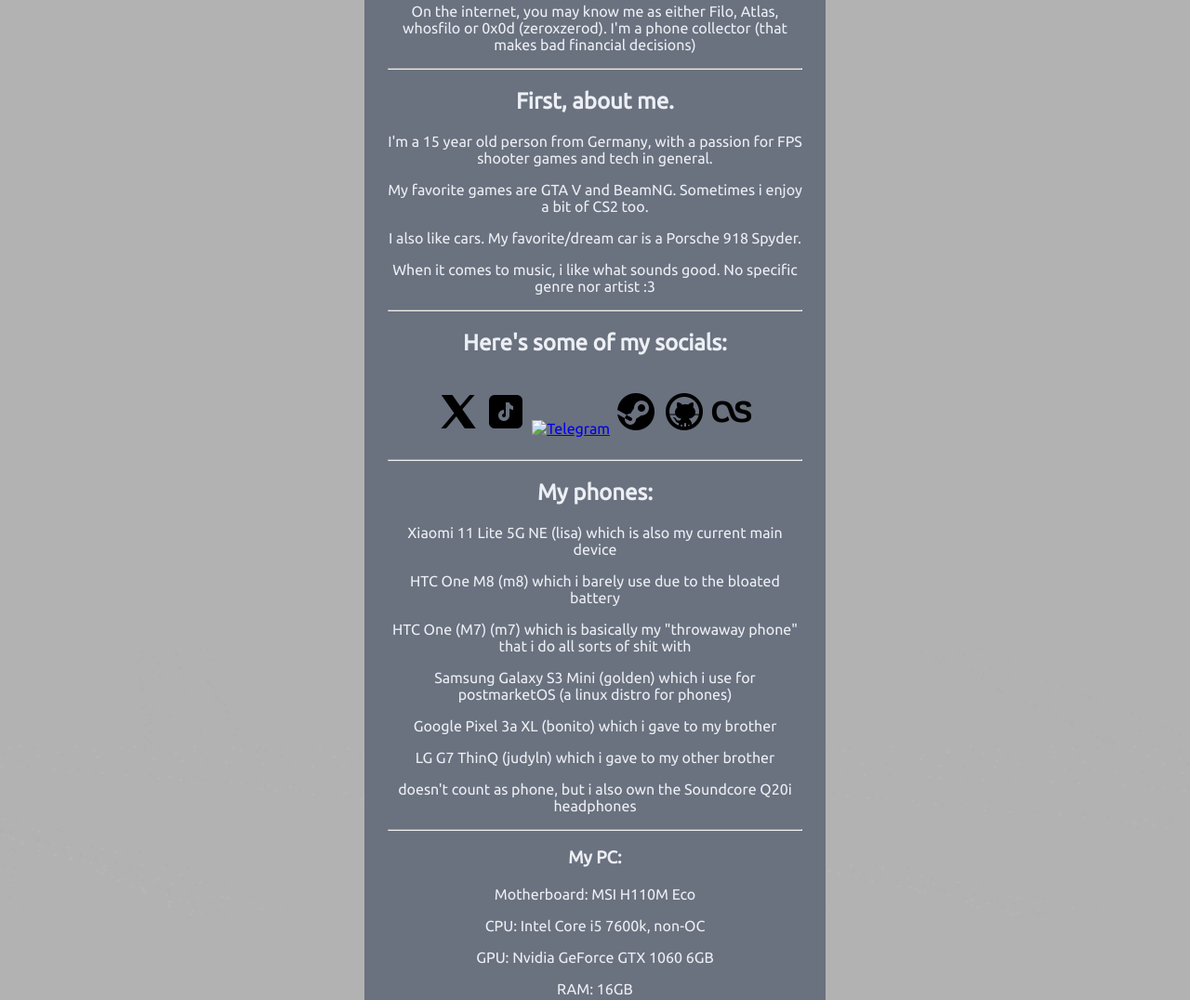
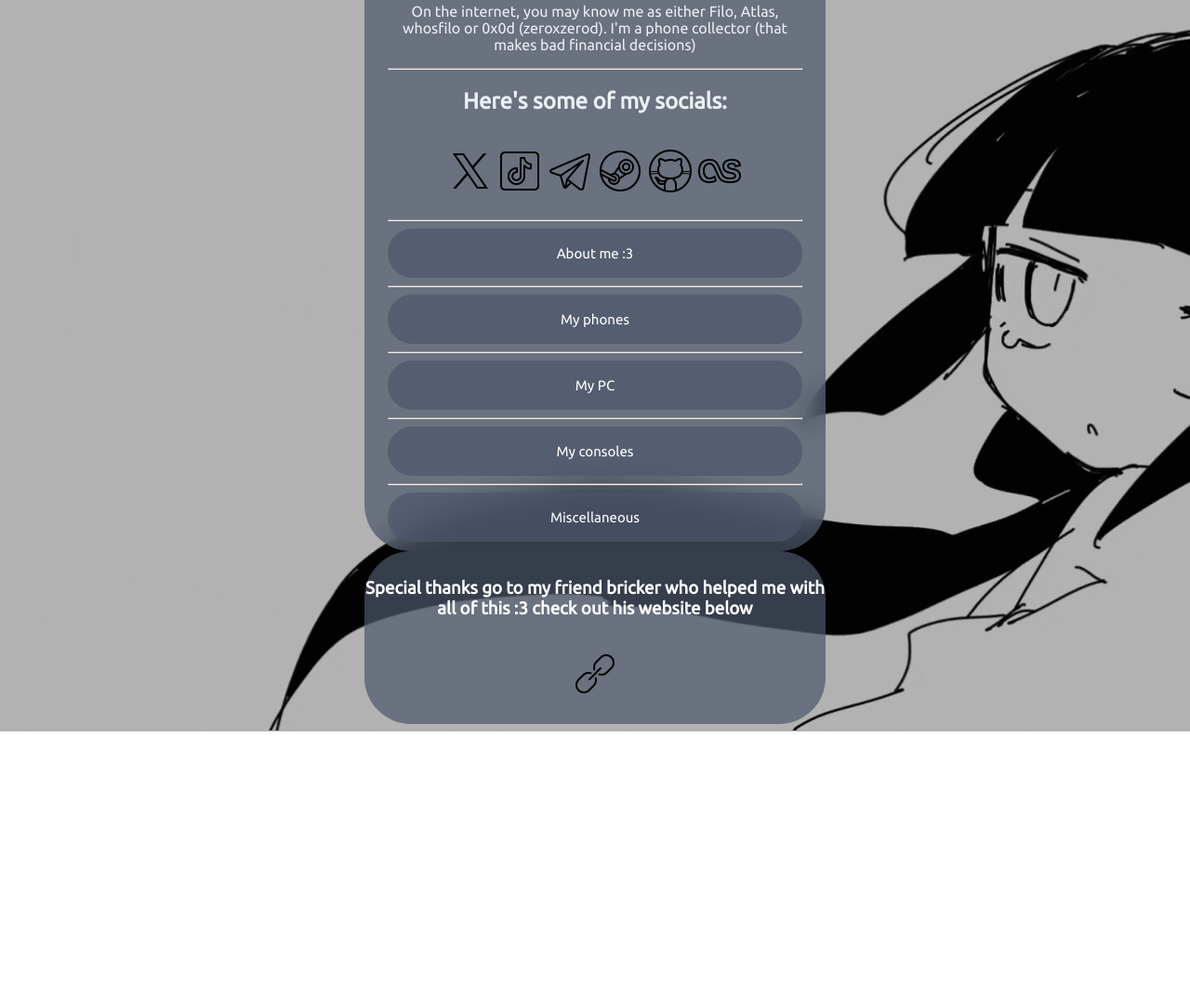
Before and after one commit to snareofalifetime/snareofalifetime.github.io, a plain HTML site: page index.html in a window 1280 px wide. Shown: the part 298-1374 px from the top of the page at 93% size. After the commit the page ends 1085 px from the top, so only its background shows below. Drawn offline with Linux system fonts and the light colour scheme; a script that the page names is missing.

Commit message:
v1.0.1: now with collapsible buttons and js

```diff
--- a/index.html
+++ b/index.html
@@ -17,56 +17,62 @@
         <h2>As you may have read, i'm Filo, or Atlas, depending on how you know me. Here's what i am-</h2>
         <p>On the internet, you may know me as either Filo, Atlas, whosfilo or 0x0d (zeroxzerod). I'm a phone collector (that makes bad financial decisions)</p>
         <hr>
-        <h2>First, about me.</h2>
-        <p>I'm a 15 year old person from Germany, with a passion for FPS shooter games and tech in general.</p>
-        <p>My favorite games are GTA V and BeamNG. Sometimes i enjoy a bit of CS2 too.</p>
-        <p>I also like cars. My favorite/dream car is a Porsche 918 Spyder.</p>
-        <p>When it comes to music, i like what sounds good. No specific genre nor artist :3</p>
-        <hr>
         <h2>Here's some of my socials:</h2>
         <div id="iconsrow">
           <div id="icon">
           <p><a href="https://x.com/whosfiloonx">
-          <img src="icons8-twitterx-48.png" alt="Twitter">
+          <img src="icons8-twitterx-50.png" alt="Twitter">
           </a></p>
         </div>
          <div id="icon">
         <p><a href="https://www.tiktok.com/@filoeatsbricks">
-            <img src="icons8-tiktok-48.png" alt="TikTok">
+            <img src="icons8-tiktok-50.png" alt="TikTok">
             </a></p>
          </div>
             <div id="icon">
             <p><a href="https://t.me/@bsolutelystupid">
-              <img src="icons8-telegram-48.png" alt="Telegram">
+              <img src="icons8-telegram-50.png" alt="Telegram">
               </a></p>
             </div>
             <div id="icon">
               <p><a href="https://steamcommunity.com/id/zerox0d/">
-                <img src="icons8-steam-48.png" alt="steam">
+                <img src="icons8-steam-50.png" alt="steam">
                 </a></p>
                 </div>
                 <div id="icon">
                 <p><a href="https://github.com/whosfilo">
-                  <img src="icons8-github-48.png" alt="GitHub">
+                  <img src="icons8-github-50.png" alt="GitHub">
                   </a></p>
                   </div>
                   <div id="icon">
                   <p><a href="https://last.fm/user/alyxgaming">
-                    <img src="icons8-lastfm-48.png" alt="LastFM">
+                    <img src="icons8-lastfm-50.png" alt="LastFM">
                     </a></p>
+
                   </div>
                   </div>
                   <hr>
-        <h2>My phones:</h2>
+        <button type="button" class="collapsible">About me :3</button>
+          <div class="content">
+          <p>I'm a 15 year old person from Germany, with a passion for FPS shooter games and tech in general. My favorite games are GTA V and BeamNG. Sometimes i enjoy a bit of CS2 too.
+            My favorite games are GTA V and BeamNG. Sometimes i enjoy a bit of CS2 too.
+            I also like cars. My favorite/dream car is a Porsche 918 Spyder.
+            When it comes to music, i like what sounds good. No specific genre nor artist :3</p>
+            </div>
+        <hr>
+        <button type="button" class="collapsible">My phones</button>
+          <div class="content">
           <p>Xiaomi 11 Lite 5G NE (lisa) which is also my current main device</p>
-        <p>HTC One M8 (m8) which i barely use due to the bloated battery</p>
+          <p></p>HTC One M8 (m8) which i barely use due to the bloated battery</p>
           <p>HTC One (M7) (m7) which is basically my "throwaway phone" that i do all sorts of shit with</p>
           <p>Samsung Galaxy S3 Mini (golden) which i use for postmarketOS (a linux distro for phones)</p>
           <p>Google Pixel 3a XL (bonito) which i gave to my brother</p>
           <p>LG G7 ThinQ (judyln) which i gave to my other brother</p>
           <p>doesn't count as phone, but i also own the Soundcore Q20i headphones</p>
+            </div>
         <hr>
-        <h3>My PC:</h3>
+        <button type="button" class="collapsible">My PC</button>
+          <div class="content">
           <p>Motherboard: MSI H110M Eco</p>
           <p>CPU: Intel Core i5 7600k, non-OC</p>
           <p>GPU: Nvidia GeForce GTX 1060 6GB</p>
@@ -75,19 +81,27 @@
           <p>Monitor: HP ZR30w (old but gold tbh)</p>
           <p>Mouse: Razer Basilisk X Hyperspeed</p>
           <p>Keyboard: Roccat Pyro</p>
+            </div>
         <hr>
-        <h3>My consoles:</h3>
+        <button type="button" class="collapsible">My consoles</button>
+          <div class="content">
             <p>PlayStation 3, model CECH-3004, modded with HFW and ps3HEN</p>
             <p>Nintendo Wii U, model WUP-101 (EU), modded with Aroma (and Tiramisu, if aroma breaks again :3)</p>
+            </div>
         <hr>
-        <h3>Miscellaneous</h3>
+        <button type="button" class="collapsible">Miscellaneous</button>
+          <div class="content">
         <p> HP Chromebook (forgot the model) with 32GB of eMMC flash</p>
         <p>A whole bunch of phones that will have to go to E-Waste because of defects that aren't worth fixing (those include: a OnePlus 3T, BOTH Redmi Note 12 models (4G and 5G) and some Motorola phones</p>
         <p>Like.. idk. 2 TV's</p>
               </div>
+              </div>
         <div id="special">
-        <h3>Special thanks go to my friend bricker who helped me with all of this :3 check out his website below on the ":3" </h3>
-          <p><a href="https://brickerfixer.github.io" target="_blank">:3</a></p>
+        <h3>Special thanks go to my friend bricker who helped me with all of this :3 check out his website below</h3>
+        <div id="icon">
+          <p><a href="https://brickerfixer.github.io">
+            <img src="icons8-link-50.png" alt="GitHub">
+            </a></p>
       </div>
 
       </main>
--- /dev/null
+++ b/index.js
@@ -0,0 +1,14 @@
+var coll = document.getElementsByClassName("collapsible");
+var i;
+
+for (i = 0; i < coll.length; i++) {
+  coll[i].addEventListener("click", function() {
+    this.classList.toggle("active");
+    var content = this.nextElementSibling;
+    if (content.style.display === "block") {
+      content.style.display = "none";
+    } else {
+      content.style.display = "block";
+    }
+  });
+}
--- a/style.css
+++ b/style.css
@@ -27,6 +27,40 @@
 
 }
 div#special{
-    background-color: rgb(0, 255, 21);
+    background-color: #4C566AB3;
+    font-family: Ubuntu;
+    border-radius: 50px;
+    padding-top: 2%;
+    padding-bottom: 2%;
+    color: #ffffff
+}
+.collapsible {
+    background-color: #4C566AB3;
+    color: #ffffff;
+    cursor: pointer;
+    padding: 18px;
+    width: 100%;
+    border: none;
+    text-align: center;
+    outline: none;
+    font-size: 15px;
+    text-decoration-color: #130f0f00;
+    border-radius: 50px;
     font-family: Ubuntu
-}
+
+  }
+
+  /* Add a background color to the button if it is clicked on (add the .active class with JS), and when you move the mouse over it (hover) */
+  .active, .collapsible:hover {
+    background-color: #355b8c94;
+  }
+
+  /* Style the collapsible content. Note: hidden by default */
+  .content {
+    padding: 0 18px;
+    display: none;
+    overflow: hidden;
+    background-color: #4C566AB3;
+    border-radius: 50px;
+    font-family: Ubuntu
+  }
```
Also changed, not shown: icons8-github-50.png (added), icons8-lastfm-50.png (added), icons8-link-50.png (added), icons8-steam-50.png (added), icons8-telegram-50.png (added), icons8-tiktok-50.png (added), icons8-twitterx-50.png (added). Lines whose indentation alone changed are shown as unchanged.
